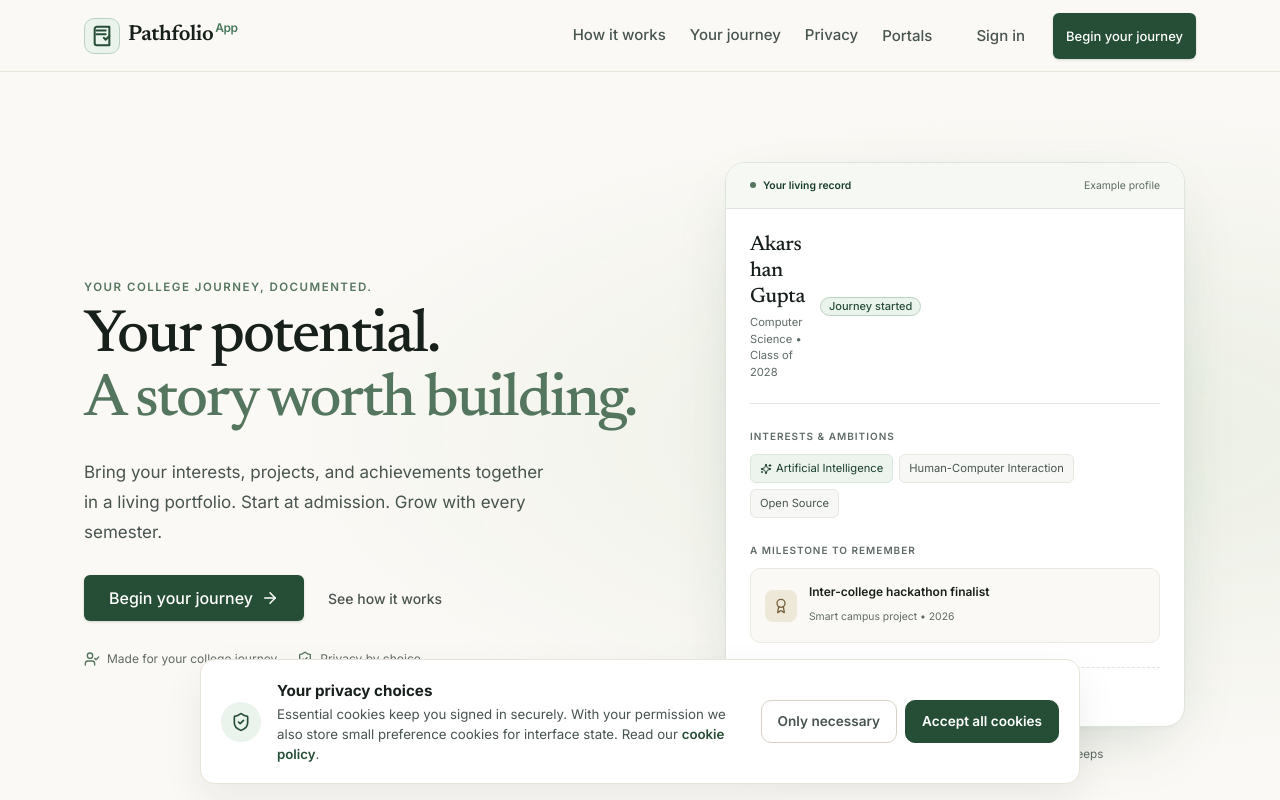
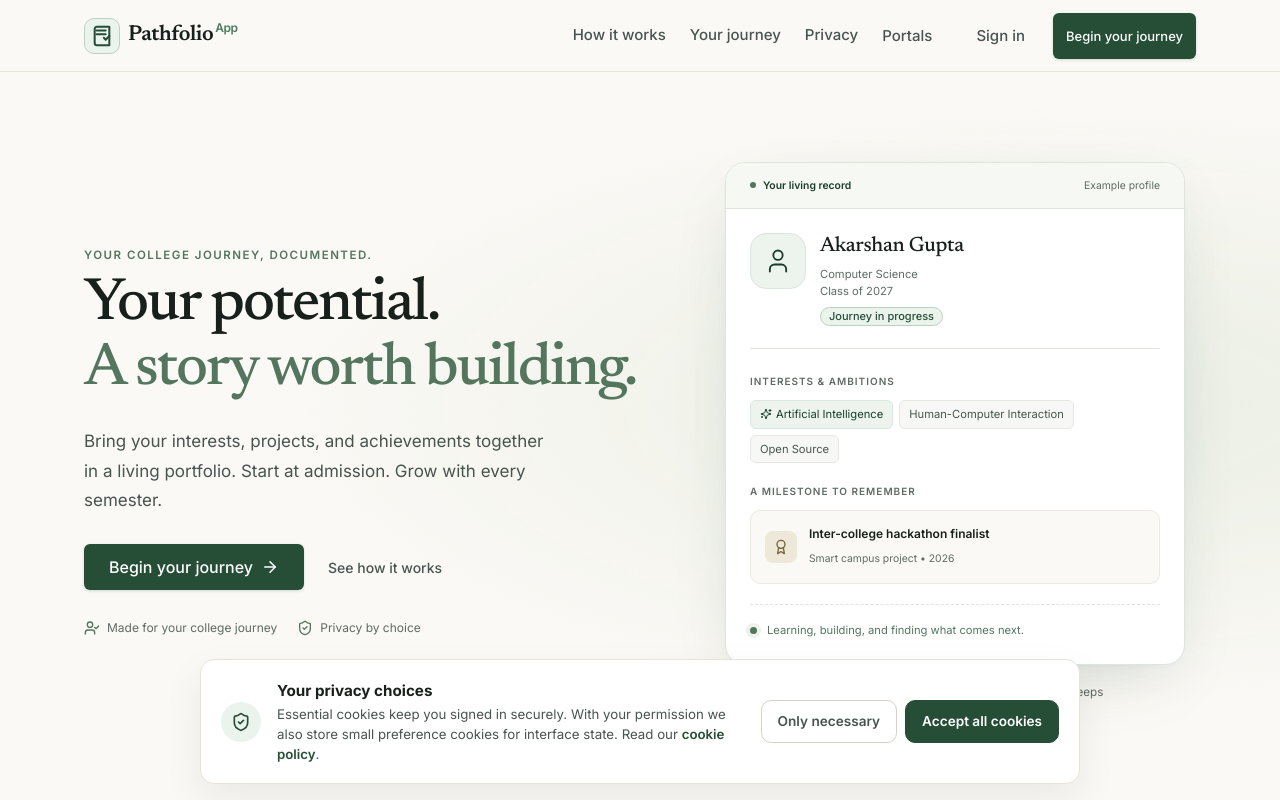
Before and after one commit to PathfolioApp/Pathfolio-Web, a React (Vite) app in the folder frontend/: page / in a window 1280 px wide. Shown: the top 800 px of the page. Built offline with nearby package versions, Linux system fonts and the light colour scheme; no server answers.

Commit message:
Landing page Example profile name changed

```diff
--- a/frontend/src/modules/public/pages/LandingPage.css
+++ b/frontend/src/modules/public/pages/LandingPage.css
@@ -46,20 +46,21 @@
 .pf-hero-badge-item { display: flex; align-items: center; gap: 7px; font-size: 0.75rem; color: var(--text-muted); }
 .pf-hero-badge-item svg { color: var(--landing-sage); flex-shrink: 0; }
 
-/* The portrait is a bundled asset; this example does not depend on a photo service. */
+/* A neutral profile icon keeps the sample independent of personal photography. */
 .pf-hero__visual-container { width: 100%; max-width: 460px; justify-self: center; }
 .pf-preview-card { position: relative; background: #fff; border: 1px solid var(--landing-line); border-radius: 20px; box-shadow: 0 24px 64px -24px rgba(25, 61, 43, 0.22), 0 2px 6px rgba(25, 61, 43, 0.03); overflow: hidden; }
 .pf-preview-card__toolbar { display: flex; flex-wrap: wrap; justify-content: space-between; align-items: center; gap: 8px; padding: 14px 24px; background: #f5f8f3; border-bottom: 1px solid var(--landing-line); font-size: 0.65rem; color: var(--text-muted); }
 .pf-preview-card__toolbar > span:first-child { display: inline-flex; align-items: center; gap: 7px; font-weight: 600; color: var(--landing-ink); }
 .pf-preview-live-dot { width: 6px; height: 6px; border-radius: 50%; background: var(--landing-sage); flex-shrink: 0; }
 .pf-preview-card__top { display: grid; grid-template-columns: 56px minmax(0, 1fr); align-items: center; gap: 8px 14px; margin: 24px 24px 0; padding-bottom: 22px; border-bottom: 1px solid var(--landing-line); }
-.pf-preview-card__avatar { grid-row: span 2; align-self: start; width: 56px; height: 56px; border-radius: 50%; overflow: hidden; background: #edf1e8; }
-.pf-preview-card__avatar img { display: block; width: 100%; height: 100%; object-fit: cover; }
-.pf-preview-card__meta { min-width: 0; }
-.pf-preview-card__name { font-size: 1.3rem; font-weight: 500; margin-bottom: 3px; }
+.pf-preview-card__avatar { grid-column: 1; grid-row: 1 / span 2; align-self: start; display: grid; place-items: center; width: 56px; height: 56px; border: 1px solid #d9e7dc; border-radius: 16px; background: #edf4ee; color: var(--landing-ink); }
+.pf-preview-card__meta { grid-column: 2; min-width: 0; }
+.pf-preview-card__name { font-size: 1.3rem; font-weight: 500; line-height: 1.3; margin: 0 0 6px; word-break: normal; overflow-wrap: normal; }
 .pf-preview-card__enrollment { font-size: 0.7rem; color: var(--text-muted); line-height: 1.5; }
+.pf-preview-card__enrollment { margin: 0; }
+.pf-preview-card__enrollment span { display: block; }
 .pf-preview-card__top > .pf-badge { grid-column: 2; justify-self: start; }
-.pf-preview-card__body { display: flex; flex-direction: column; gap: 24px; padding: 24px; }
+.pf-preview-card__body { display: flex; flex-direction: column; gap: 20px; padding: 24px; }
 .pf-preview-label { display: block; font-size: 0.625rem; font-weight: 600; text-transform: uppercase; letter-spacing: 0.1em; color: var(--text-muted); margin-bottom: 10px; }
 .pf-preview-tags { display: flex; flex-wrap: wrap; gap: 6px; }
 .pf-preview-tag { display: inline-flex; align-items: center; gap: 4px; max-width: 100%; padding: 5px 9px; font-size: 0.7rem; line-height: 1.5; border: 1px solid #e5e8e1; border-radius: 6px; background: #f7f8f5; color: var(--text-secondary); overflow-wrap: anywhere; }
--- a/frontend/src/modules/public/pages/LandingPage.jsx
+++ b/frontend/src/modules/public/pages/LandingPage.jsx
@@ -16,6 +16,7 @@ import {
   UserCheck,
   BriefcaseBusiness,
   Users,
+  User,
   FileSearch,
   Building2
 } from 'lucide-react';
@@ -88,13 +89,17 @@ export function LandingPage() {
                 </div>
                 {/* Visual Card Header */}
                 <div className="pf-preview-card__top">
+                  <div className="pf-preview-card__avatar" aria-hidden="true">
+                    <User size={28} strokeWidth={1.6} />
+                  </div>
                   <div className="pf-preview-card__meta">
                     <h3 className="pf-preview-card__name">Akarshan Gupta</h3>
                     <p className="pf-preview-card__enrollment">
-                      Computer Science • Class of 2028
+                      <span>Computer Science</span>
+                      <span>Class of 2027</span>
                     </p>
                   </div>
-                  <Badge variant="sage" size="sm">Journey started</Badge>
+                  <Badge variant="sage" size="sm">Journey in progress</Badge>
                 </div>
 
                 {/* Example interests and milestone */}
@@ -125,7 +130,7 @@ export function LandingPage() {
 
                   <div className="pf-preview-timeline-hint">
                     <div className="pf-preview-timeline-dot" />
-                    <span>Year 1 • Your next chapter is taking shape</span>
+                    <span>Learning, building, and finding what comes next.</span>
                   </div>
                 </div>
               </div>
```
